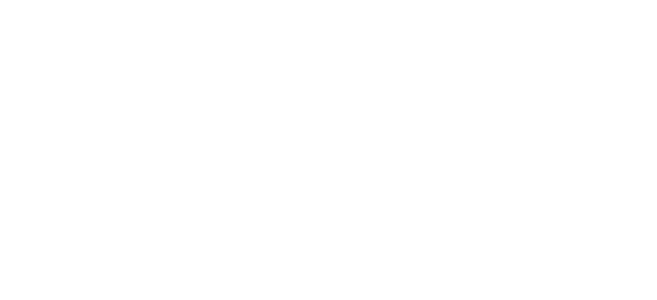
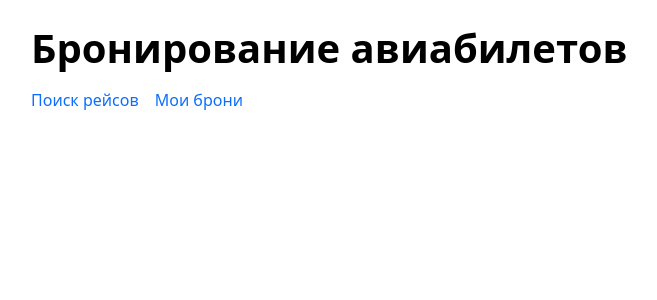
Before and after one commit to entorus/middle-frontend-project-390, a React (Vite) app in the folder code/: page /booking/1 in a window 1280 px wide. Before the commit this address had no page. Shown: the top 300 px of the page, without its empty margins (51-708 px from the left). Built offline with nearby package versions, Linux system fonts and the light colour scheme.

Commit message:
move layout to separate component

```diff
--- a/code/src/App.tsx
+++ b/code/src/App.tsx
@@ -1,4 +1,6 @@
 import { BrowserRouter, Routes, Route } from 'react-router-dom'
+import { Col, Container, Row } from 'react-bootstrap'
+import Header from './partials/header'
 
 // import BookingPage from './pages/BookingPage'
 import SearchFlightsPage from './pages/SearchFlightsPage'
@@ -7,6 +9,10 @@
 
 
   return (
+    <Container fluid className="px-0 py-4">
+      <Row className="justify-content-center">
+        <Col xs={12} xxl={10}>
+          <Header />
           <BrowserRouter>
             <Routes>
               <Route path="/" element={<SearchFlightsPage/> } />
@@ -14,6 +20,9 @@
               <Route path="*" element={<NotFoundPage />} /> */}
             </Routes>
           </BrowserRouter>
+        </Col>
+      </Row>
+    </Container>
   )
 }
 
--- a/code/src/pages/SearchFlightsPage.tsx
+++ b/code/src/pages/SearchFlightsPage.tsx
@@ -83,19 +83,7 @@
   }
 
   return (
-    <Container fluid className="px-0 py-4">
-      <Row className="justify-content-center">
-        <Col xs={12} xxl={10}>
-          <h1 className="mb-3 fw-bold text-black">Бронирование авиабилетов</h1>
-
-          <Nav className="gap-3 mb-4">
-            <Nav.Link href="#" className="p-0">
-              Поиск рейсов
-            </Nav.Link>
-            <Nav.Link href="#" className="p-0">
-              Мои брони
-            </Nav.Link>
-          </Nav>
+    <>
       <Form
         onSubmit={searchFlights}
         data-testid="flight-search-form"
@@ -193,8 +181,6 @@
           </Alert>
         )}
       </Stack>
-        </Col>
-      </Row>
-    </Container>
+    </>
   )
 }
--- /dev/null
+++ b/code/src/partials/Header.tsx
@@ -0,0 +1,18 @@
+import { Nav } from 'react-bootstrap'
+
+export default function Header() {
+  return (
+    <>
+      <h1 className="mb-3 fw-bold text-black">Бронирование авиабилетов</h1>
+
+      <Nav className="gap-3 mb-4">
+        <Nav.Link href="#" className="p-0">
+          Поиск рейсов
+        </Nav.Link>
+        <Nav.Link href="#" className="p-0">
+          Мои брони
+        </Nav.Link>
+      </Nav>
+    </>
+  )
+}
```
Lines whose indentation alone changed are shown as unchanged.
